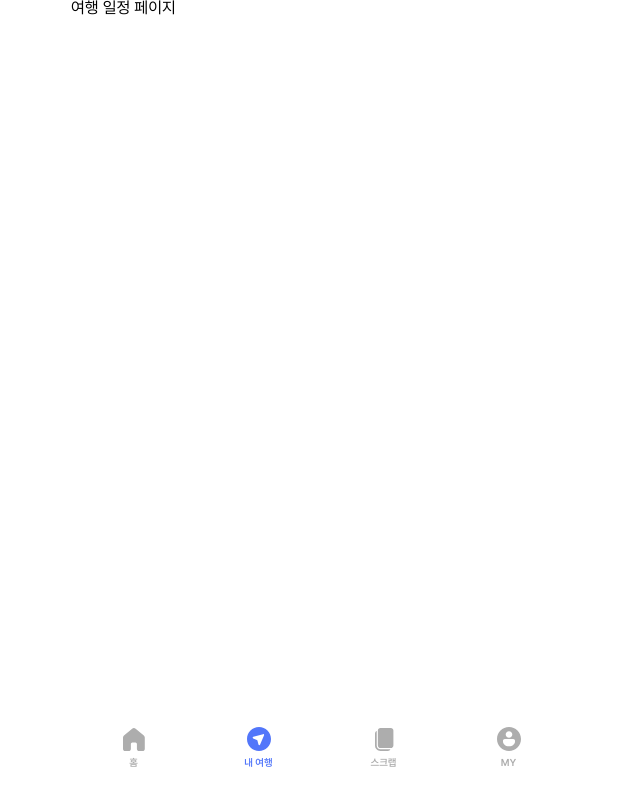
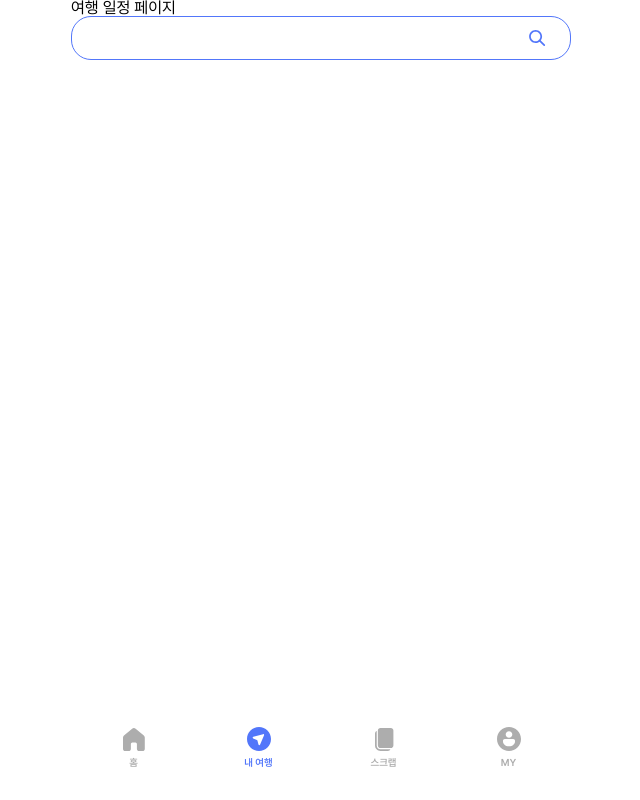
Before and after one commit to SugarSyrup/gabozago_FE, a React (Vite) app: page /schedule in a window 1280 px wide. Shown: the whole page, without its empty margins (319-959 px from the left). Built offline with nearby package versions, Linux system fonts and the light colour scheme.

Commit message:
feat(#1) : 변수 명 수정, 일반 Div에서 Form으로 변경

```diff
--- a/src/hooks/useSearchInput.tsx
+++ b/src/hooks/useSearchInput.tsx
@@ -1,12 +1,13 @@
+import React, { useState, useRef } from "react";
+
 import * as S from "../styles/common/SearchInput.style";
 import SearchIcon from "../assets/icons/search.svg?react";
 import CircleXIcon from "../assets/icons/circlex.svg?react";
-import React, { useState, useRef } from "react";
 
 interface Props {
     placeholder?: string;
     required?: boolean;
-    onSubmit?: React.MouseEventHandler<SVGElement>;
+    onSubmit?: React.FormEventHandler;
 }
 
 function useSearchInput({
@@ -14,35 +15,37 @@ function useSearchInput({
     required,
     onSubmit,
 }: Props): [React.RefObject<HTMLInputElement>, JSX.Element] {
-    const [isValue, setIsValue] = useState(false);
+    const [hasValue, setHasValue] = useState(false);
     const inputRef = useRef<HTMLInputElement>(null);
     const searchInput = (
-        <S.Container>
+        <S.Container onSubmit={onSubmit}>
             <S.Input
                 placeholder={placeholder}
                 required={required}
                 ref={inputRef}
                 onInput={(e) => {
                     if (e.currentTarget.value == "") {
-                        setIsValue(false);
+                        setHasValue(false);
                     } else {
-                        setIsValue(true);
+                        setHasValue(true);
                     }
                 }}
             />
             <S.Btns>
-                {isValue && (
+                {hasValue && (
                     <CircleXIcon
                         className="circleX"
                         onClick={() => {
                             if (inputRef.current) {
                                 inputRef.current.value = "";
                             }
-                            setIsValue(false);
+                            setHasValue(false);
                         }}
                     />
                 )}
-                <SearchIcon className="searchIcon" onClick={onSubmit} />
+                <S.SearchButton>
+                    <SearchIcon className="searchIcon" />
+                </S.SearchButton>
             </S.Btns>
         </S.Container>
     );
--- a/src/pages/SchedulePage.tsx
+++ b/src/pages/SchedulePage.tsx
@@ -1,12 +1,15 @@
 import React from "react";
 import PageTemplate from "../components/common/PageTemplate";
+import useSearchInput from "../hooks/useSearchInput";
 
 function SchedulePage() {
-  return (
-    <PageTemplate nav={true} header={false}>
-      여행 일정 페이지
-    </PageTemplate>
-  );
+    const [, SearchInput] = useSearchInput({});
+    return (
+        <PageTemplate nav={true} header={false}>
+            여행 일정 페이지
+            {SearchInput}
+        </PageTemplate>
+    );
 }
 
 export default SchedulePage;
--- a/src/styles/common/SearchInput.style.ts
+++ b/src/styles/common/SearchInput.style.ts
@@ -1,12 +1,13 @@
 import styled from "styled-components";
 
-export const Container = styled.div`
+export const Container = styled.form`
     padding: 9px 20px;
     border-radius: 20px;
     border: ${({ theme }) => "1px solid" + theme.main};
 
     display: flex;
     justify-content: space-between;
+    align-items: center;
     position: relative;
 `;
 
@@ -30,6 +31,7 @@ export const Input = styled.input`
 export const Btns = styled.div`
     display: flex;
     justify-content: space-between;
+    align-items: center;
     gap: 4px;
 
     svg.circleX {
@@ -38,11 +40,14 @@ export const Btns = styled.div`
             fill: ${({ theme }) => theme.gray04};
         }
     }
+`;
 
-    svg.searchIcon {
-        cursor: pointer;
-        path {
-            fill: ${({ theme }) => theme.main};
-        }
+export const SearchButton = styled.div`
+    display: flex;
+    justify-content: center;
+    align-items: center;
+    cursor: pointer;
+    path {
+        fill: ${({ theme }) => theme.main};
     }
 `;
```
